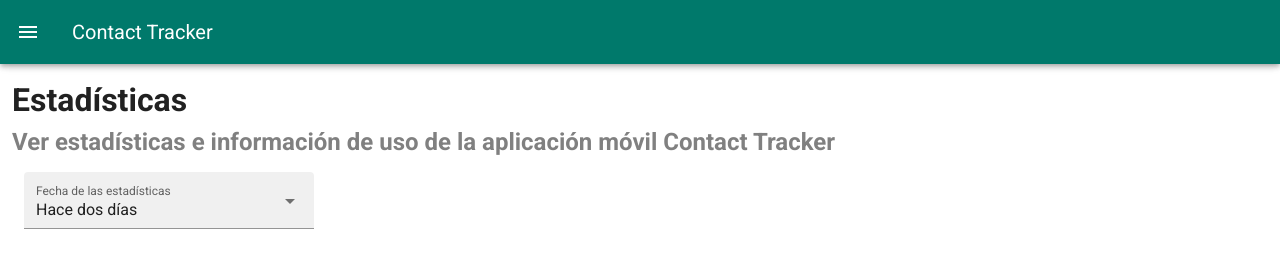
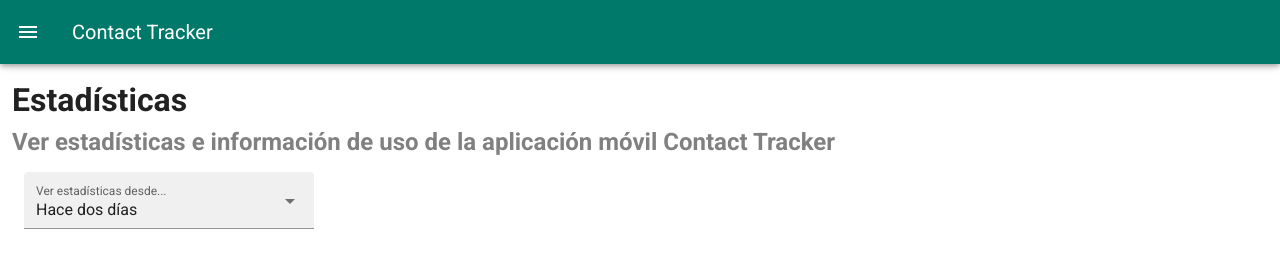
Before and after one commit to alex-florez/contacttracker_frontend, a Vue app: page /statistics in a window 1280 px wide. Shown: the top 274 px of the page. Built offline with nearby package versions, Linux system fonts and the light colour scheme; no server answers.

Commit message:
Cambiando label del combobox del filtro de fecha de estadísticas

```diff
--- a/src/views/Statistics.vue
+++ b/src/views/Statistics.vue
@@ -10,7 +10,7 @@
                     <v-select
                         v-model="select"
                         filled
-                        label="Fecha de las estadísticas"
+                        label="Ver estadísticas desde..."
                         :items="selectItems"
                         item-text="text"
                         item-value="days"
```
